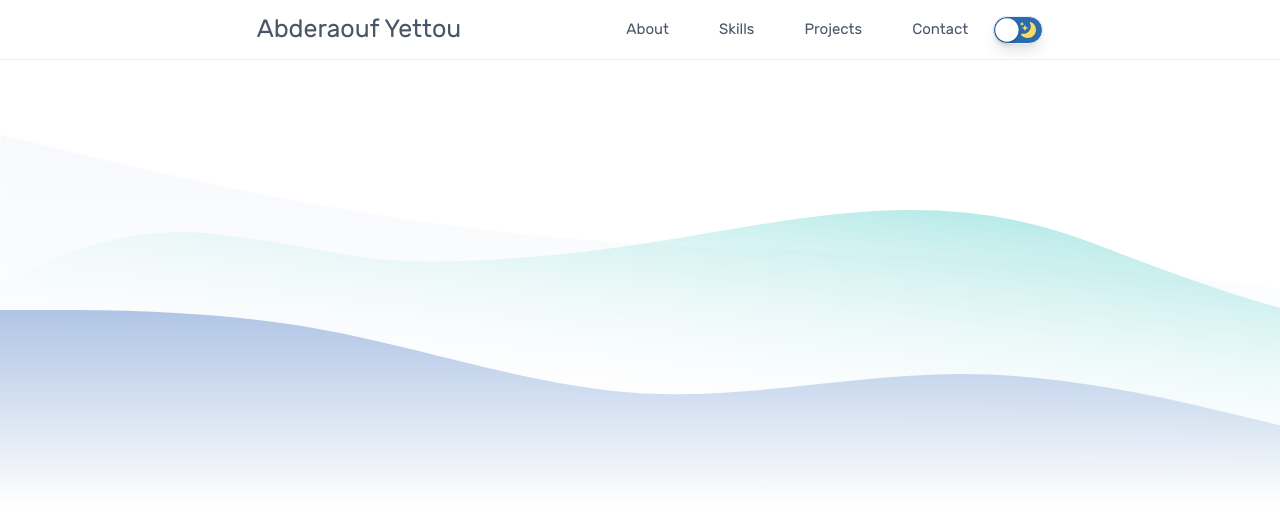
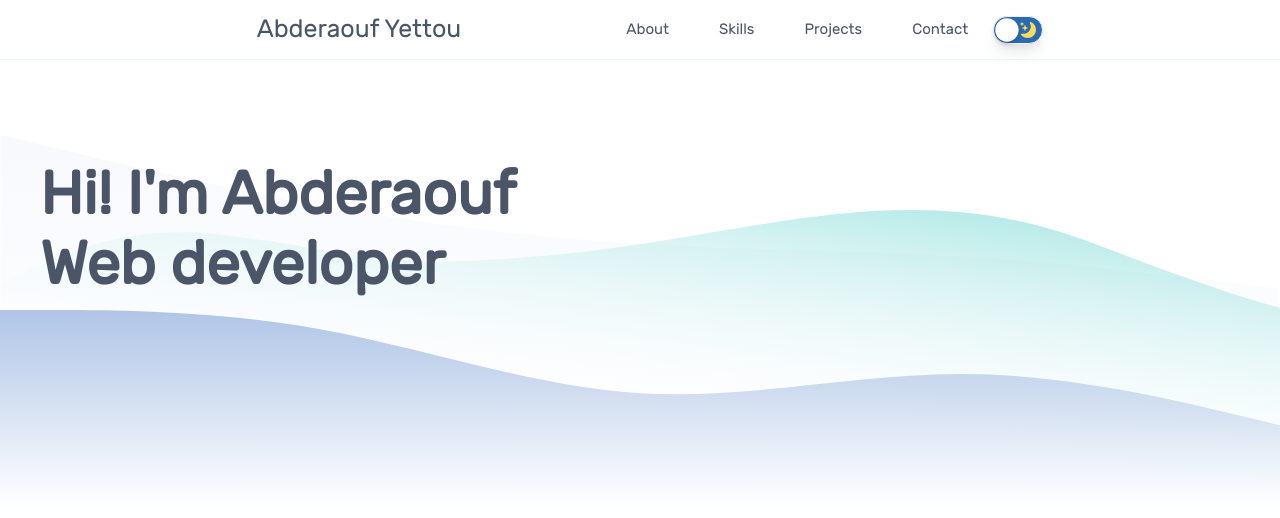
Before and after one commit to Abderyett/Portfolio, a React (Create React App) app: page / in a window 1280 px wide. Shown: the top 518 px of the page. Built offline with nearby package versions, Linux system fonts and the light colour scheme.

Commit message:
add hero section

```diff
--- a/src/App.js
+++ b/src/App.js
@@ -4,6 +4,7 @@ import Navbar from './components/Navbar/Navbar';
 import { GlobalStyle } from './Global';
 import { useGlobalContext } from './context';
 import { lightTheme, darkTheme } from './components/theme';
+import HeroSection from './components/Hero/HeroSection';
 import WaveBackground from './components/WaveBackground';
 
 const App = () => {
@@ -13,7 +14,7 @@ const App = () => {
     <ThemeProvider theme={dark ? darkTheme : lightTheme}>
       <AppWrapper>
         <Navbar />
-        <WaveBackground />
+        <HeroSection />
         <GlobalStyle />
       </AppWrapper>
     </ThemeProvider>
--- /dev/null
+++ b/src/components/Hero/HeroSection.js
@@ -0,0 +1,20 @@
+import React from 'react';
+import * as S from './styles';
+import WaveBackground from '../WaveBackground';
+
+function HeroSection() {
+  return (
+    <S.Wrapper>
+      <S.ContentWrapper>
+        <WaveBackground />
+        <S.TextWrapper>
+          <S.Title>Hi! I'm Abderaouf Web developer </S.Title>
+
+          {/* <S.Description>I create custom website to help businesses do better online </S.Description> */}
+        </S.TextWrapper>
+      </S.ContentWrapper>
+    </S.Wrapper>
+  );
+}
+
+export default HeroSection;
--- /dev/null
+++ b/src/components/Hero/styles.js
@@ -0,0 +1,28 @@
+import styled from 'styled-components';
+
+export const Wrapper = styled.div`
+  max-width: 1400px;
+  height: 60vh;
+  position: relative;
+  z-index: 1;
+`;
+export const ContentWrapper = styled.div`
+  max-width: 1234px;
+`;
+export const TextWrapper = styled.div`
+  max-width: 600px;
+  padding: 100px 40px;
+  position: absolute;
+  top: 0;
+`;
+export const Title = styled.h1`
+  font-size: 60px;
+  font-weight: bold;
+
+  color: ${(props) => props.theme.headingText};
+`;
+export const Description = styled.p`
+  font-size: 17px;
+  line-height: 25px;
+  color: ${(props) => props.theme.headingText};
+`;
--- a/src/components/Navbar/styles.js
+++ b/src/components/Navbar/styles.js
@@ -29,13 +29,14 @@ export const NavList = styled.ul`
   li {
     display: inline-block;
     padding: 2.5rem;
+    cursor: pointer;
     @media (max-width: 807px) {
-      cursor: pointer;
       width: 100vw;
       text-align: center;
       &:hover {
-        /* background-color: ${(props) => props.theme.hoverColor}; */
+        background-color: ${(props) => props.theme.hoverColor};
         padding-right: 1.5rem;
+
         transition: all 0.3s linear;
         color: ${color.blue_500};
       }
@@ -54,6 +55,8 @@ export const NavList = styled.ul`
     padding-left: 0;
     z-index: 3;
     width: 100vw;
+
+    background: ${(props) => props.theme.background};
     /* transform: ${({ open }) => (open ? 'translateX(-150%)' : 'translateX(0)')}; */
   }
 `;
--- a/src/components/WaveBackground.js
+++ b/src/components/WaveBackground.js
@@ -17,11 +17,13 @@ function WaveBackground() {
 const Wrapper = styled.div`
   position: relative;
   height: 70vh;
+  z-index: 0;
 `;
 const position = css`
   position: absolute;
   width: 100vw;
 `;
+
 const FirstWave = styled.img`
   ${position}
   top: 75px;
@@ -35,7 +37,6 @@ const ThirdWave = styled.img`
   top: 250px;
 
   @media (max-width: 768px) {
-    /* display: none; */
     top: 170px;
   }
 `;
```
Also changed, not shown: 1 other file (tests, documents, lock files or other folders).
